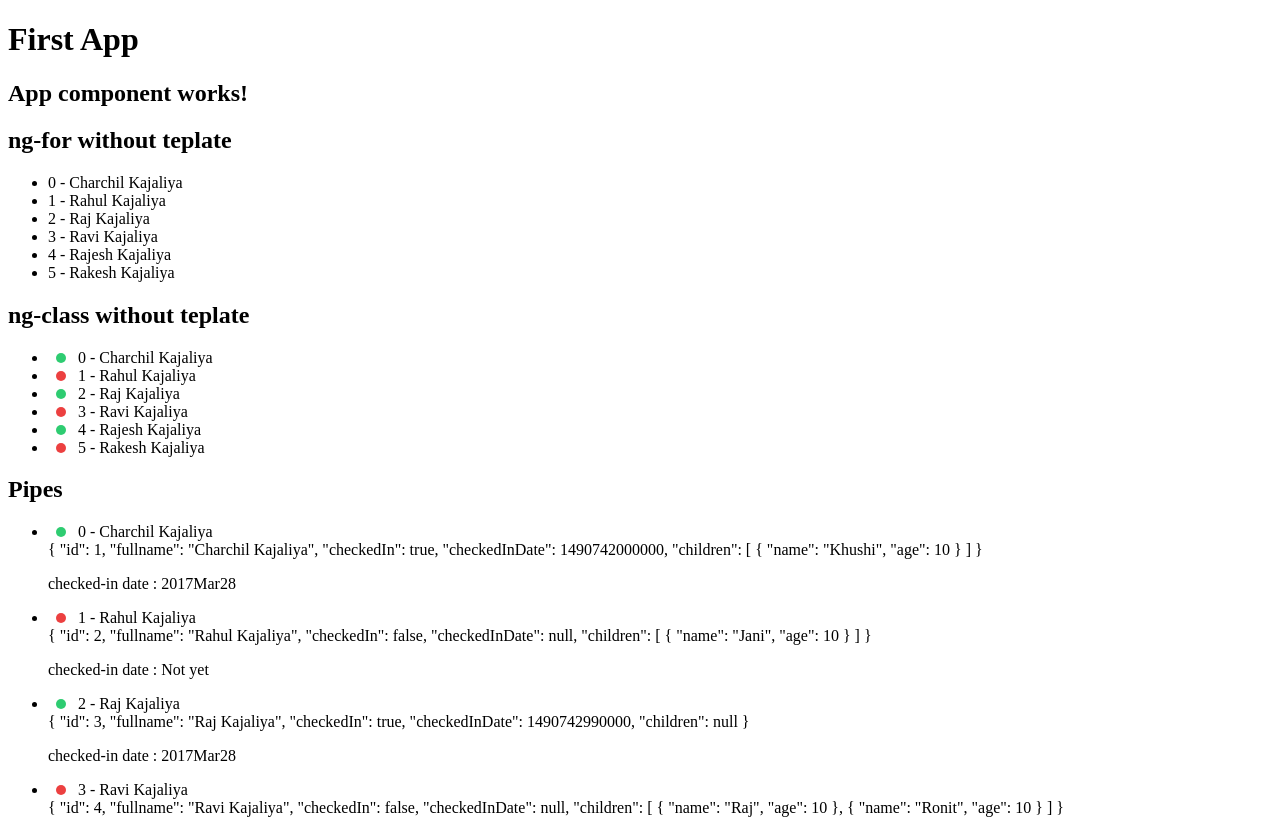
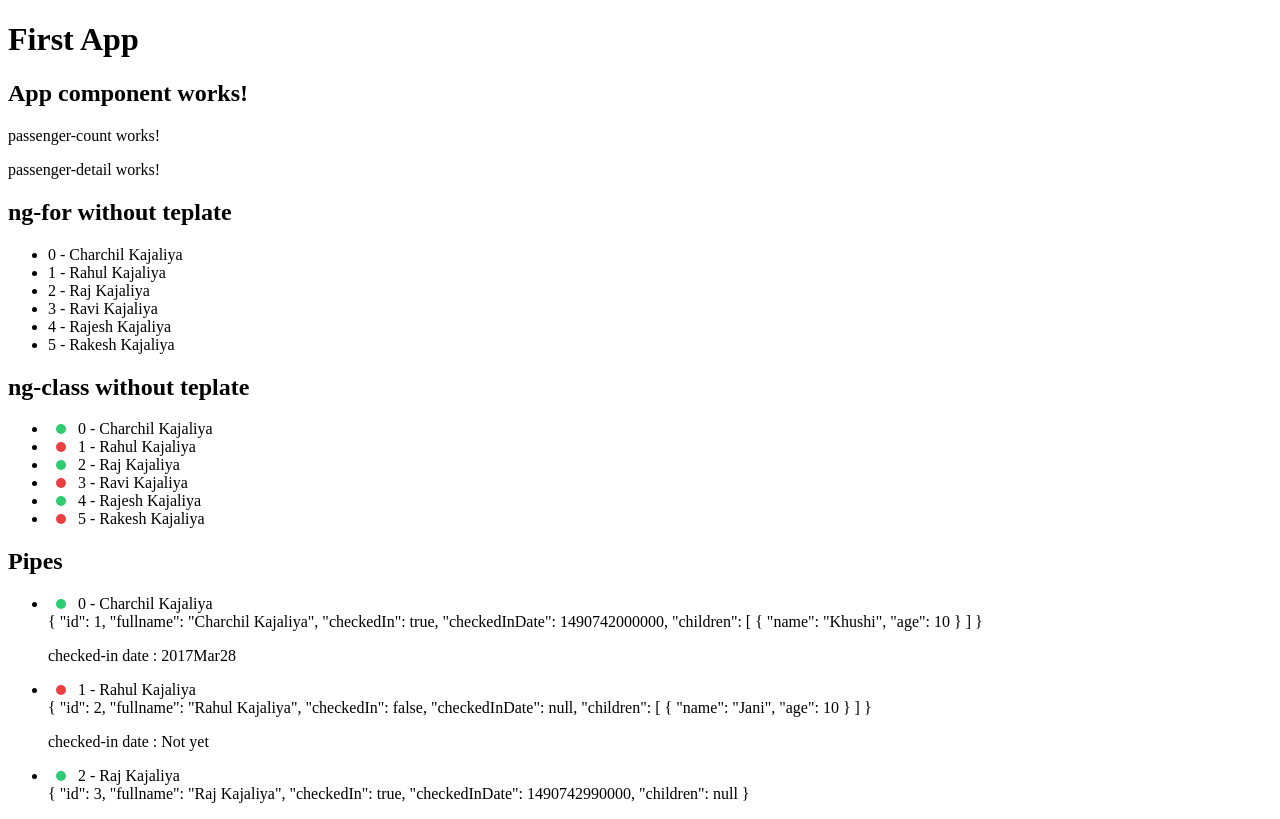
Before and after one commit to charchil08/Angular-Concepts, an Angular app in the folder first-app/: page / in a window 1280 px wide. Shown: the top 819 px of the page. Built offline with nearby package versions, Linux system fonts and the light colour scheme.

Commit message:
structure and stateless components

```diff
--- /dev/null
+++ b/first-app/src/app/modules/passenger-dashboard/components/passenger-count/passenger-count.component.html
@@ -0,0 +1 @@
+<p>passenger-count works!</p>
--- /dev/null
+++ b/first-app/src/app/modules/passenger-dashboard/components/passenger-detail/passenger-detail.component.html
@@ -0,0 +1 @@
+<p>passenger-detail works!</p>
--- a/first-app/src/app/modules/passenger-dashboard/containers/passenger-dashboard/passenger-dashboard.component.html
+++ b/first-app/src/app/modules/passenger-dashboard/containers/passenger-dashboard/passenger-dashboard.component.html
@@ -1,4 +1,6 @@
 <div>
+    <app-passenger-count></app-passenger-count>
+    <app-passenger-detail></app-passenger-detail>
     <div class="ngfor">
         <section>
             <div>
--- a/first-app/src/app/modules/passenger-dashboard/containers/passenger-dashboard/passenger-dashboard.component.ts
+++ b/first-app/src/app/modules/passenger-dashboard/containers/passenger-dashboard/passenger-dashboard.component.ts
@@ -1,4 +1,4 @@
-import { Component } from '@angular/core';
+import { Component, OnInit } from '@angular/core';
 import { IPassenger } from '../../models/passenger.interface';
 
 @Component({
@@ -7,10 +7,13 @@ import { IPassenger } from '../../models/passenger.interface';
     styleUrls: ['./passenger-dashboard.component.scss']
 })
 
-export class PassengerDashboardComponent {
+export class PassengerDashboardComponent implements OnInit {
     public passengers!: IPassenger[];
 
-    constructor() {
+    constructor() { }
+
+    ngOnInit(): void {
+        console.log('ngOnInit');
         this.passengers = [
             {
                 id: 1,
--- a/first-app/src/app/modules/passenger-dashboard/passenger-dashboard.module.ts
+++ b/first-app/src/app/modules/passenger-dashboard/passenger-dashboard.module.ts
@@ -1,10 +1,14 @@
 import { NgModule } from "@angular/core";
 import { CommonModule } from "@angular/common";
 import { PassengerDashboardComponent } from "./containers/passenger-dashboard/passenger-dashboard.component";
+import { PassengerCountComponent } from './components/passenger-count/passenger-count.component';
+import { PassengerDetailComponent } from './components/passenger-detail/passenger-detail.component';
 
 @NgModule({
     declarations: [
-        PassengerDashboardComponent
+        PassengerDashboardComponent,
+        PassengerCountComponent,
+        PassengerDetailComponent
     ],
     imports: [
         CommonModule,
```
Also changed, not shown: first-app/src/app/modules/passenger-dashboard/components/passenger-count/passenger-count.component.ts (added, +10 -0 lines), first-app/src/app/modules/passenger-dashboard/components/passenger-detail/passenger-detail.component.ts (added, +10 -0 lines), first-app/src/app/modules/passenger-dashboard/components/passenger-count/passenger-count.component.scss (added), first-app/src/app/modules/passenger-dashboard/components/passenger-detail/passenger-detail.component.scss (added), 1 other file (tests, documents, lock files or other folders).
